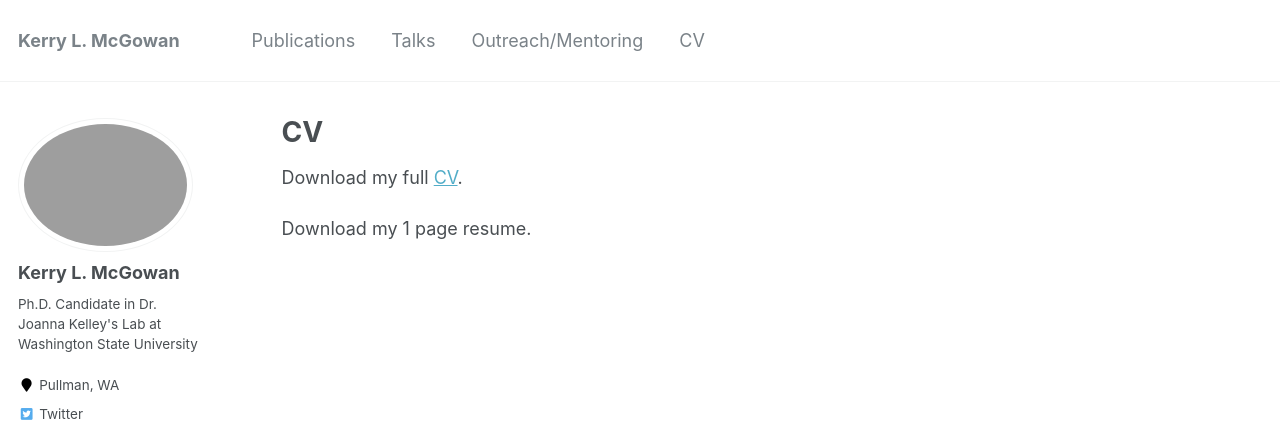
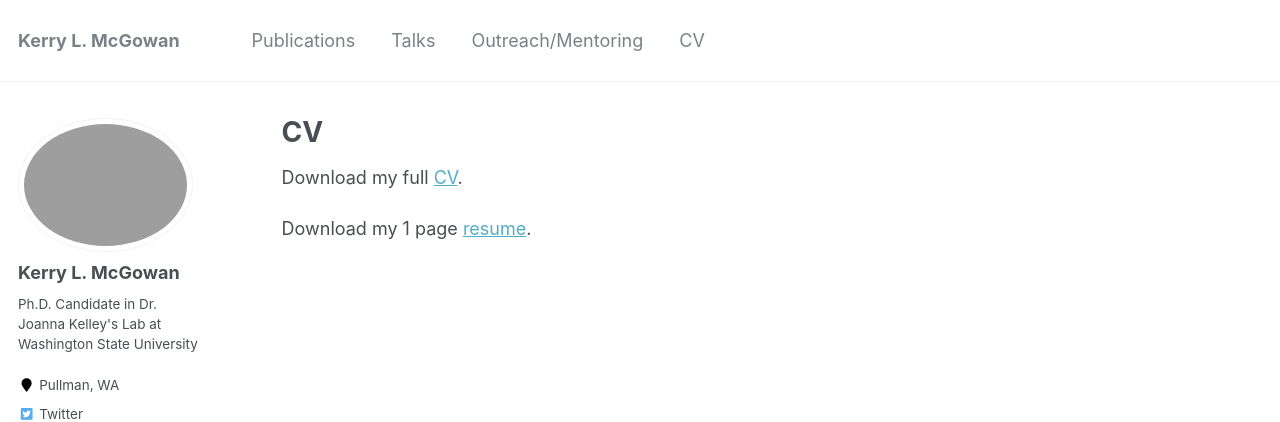
Before and after one commit to kerrymcgowan/kerrymcgowan.github.io, a Jekyll site: the page built from _pages/cv.md, in a window 1280 px wide. Shown: the top 422 px of the page. Built offline with Jekyll 4.4.1, drawn with Linux system fonts in a browser that asks for light colours; some web fonts are replaced; part of the change alters nothing that is shown.

```diff
--- a/_pages/cv.md
+++ b/_pages/cv.md
@@ -11,4 +11,4 @@ redirect_from:
 
 Download my full [CV](https://kerrymcgowan.github.io/files/CV_klm_20210601_public.pdf).
 
-Download my 1 page resume.
+Download my 1 page [resume](https://kerrymcgowan.github.io/files/CV_KMcGowan_20211216_public.pdf).
```
